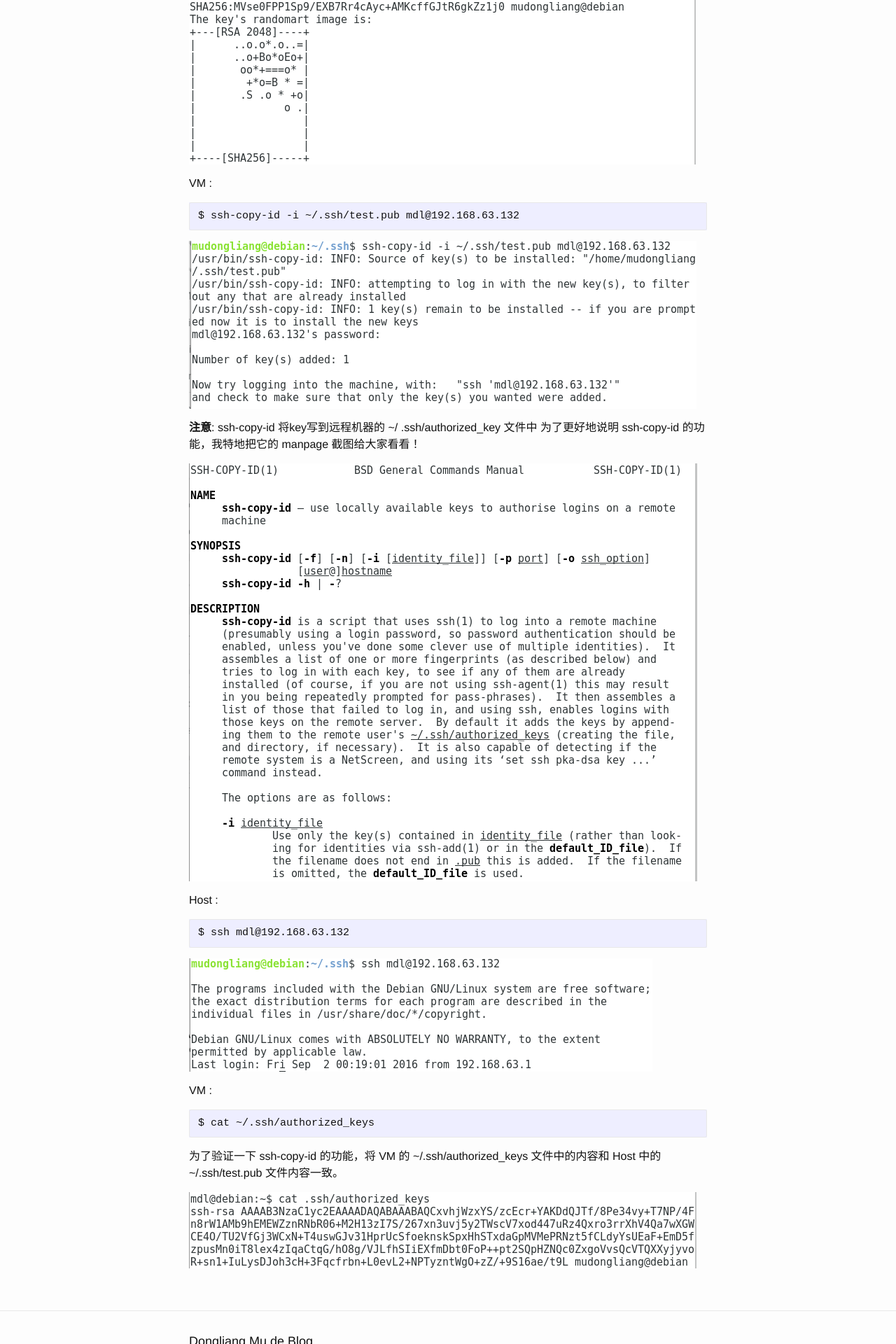
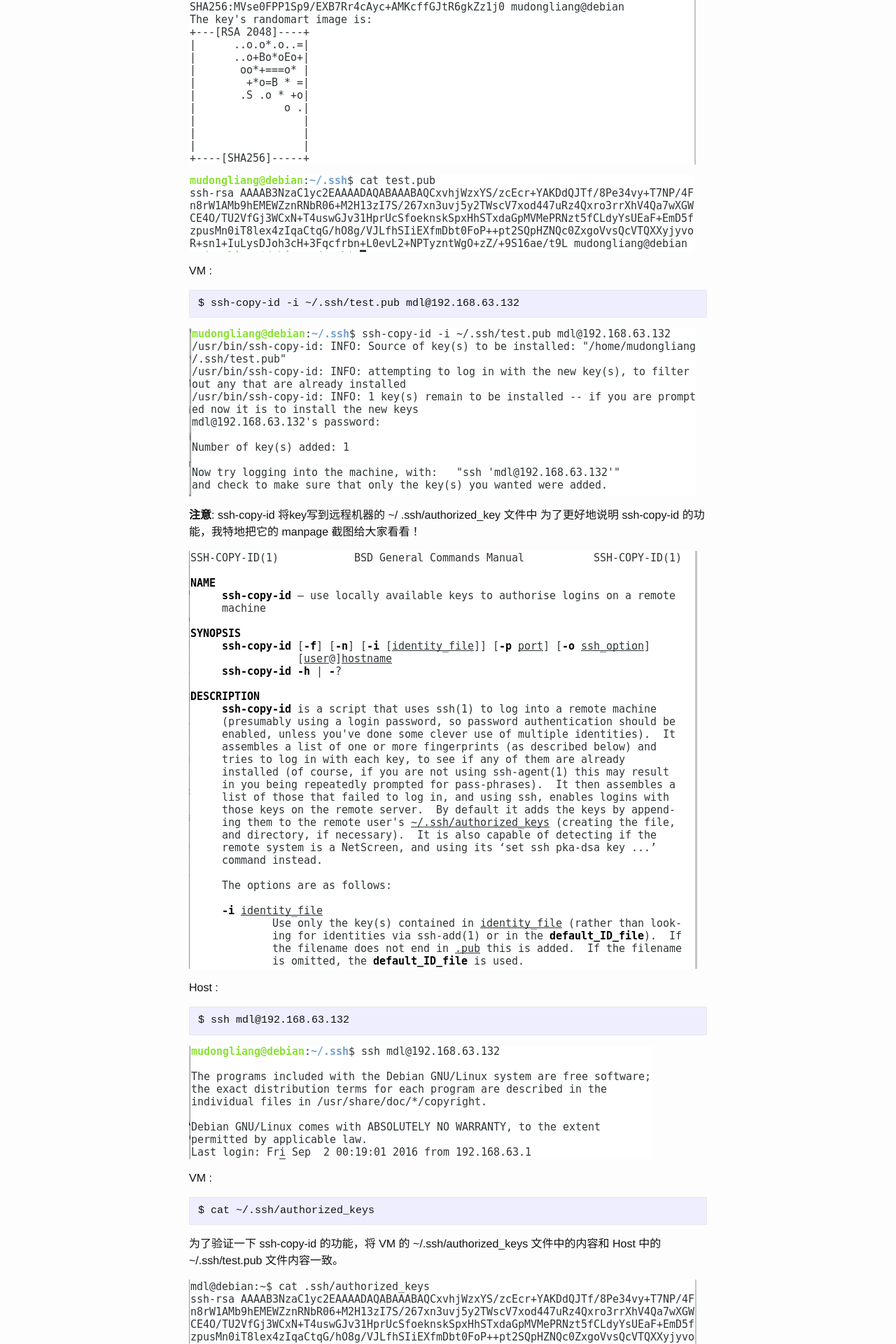
Before and after one commit to mudongliang/mudongliang.github.io, a Jekyll site: the page built from _posts/2016-09-02-ssh-.md, in a window 1280 px wide. Shown: the part 678-2598 px from the top of the page at 70% size. Built offline with Jekyll 4.4.1, drawn with Linux system fonts in a browser that asks for light colours.

Commit message:
Add new picture in one post

```diff
--- a/_posts/2016-09-02-ssh-.md
+++ b/_posts/2016-09-02-ssh-.md
@@ -21,6 +21,8 @@ Host:
     $ ssh-keygen
 
 ![ssh-keygen]({{site.url}}/images/ssh-keygen.png)
+
+![ssh-public-key]({{site.url}}/images/ssh-public-key.png)
 
 VM :
 
```
Also changed, not shown: images/ssh-public-key.png (added).
